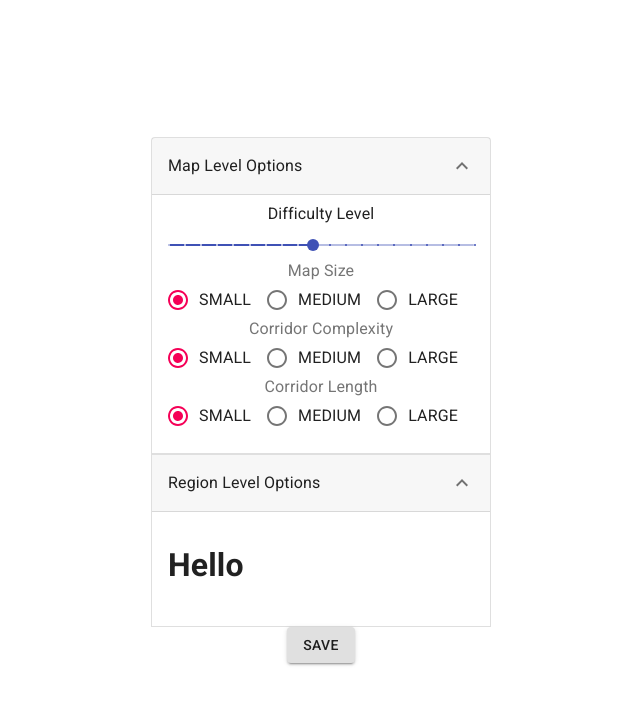
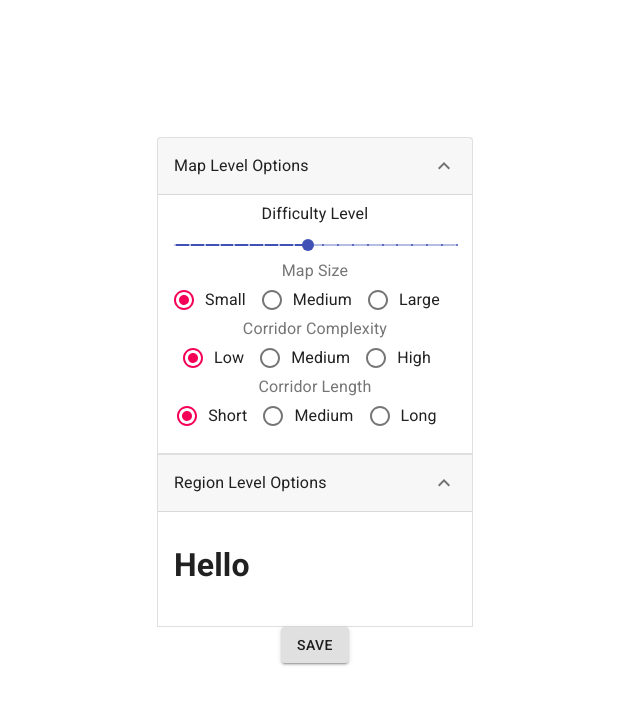
Before and after one commit to software-capstone-team5/dungeon-map-generator, a React (Create React App) app in the folder frontend/: page / in a window 1280 px wide. Shown: the top 704 px of the page, without its empty margins (84-724 px from the left). Built offline with nearby package versions, Linux system fonts and the light colour scheme.

Commit message:
#4 difficultly slider is now a functional component

```diff
--- a/frontend/src/DifficultySlider.tsx
+++ b/frontend/src/DifficultySlider.tsx
@@ -1,46 +1,29 @@
-import React from 'react';
 import {Slider} from '@material-ui/core';
 import {Typography} from '@material-ui/core';
+import {Configuration} from './models/Configuration';
 
 type Props = {
-};
+    onChange: (event: React.ChangeEvent<{}>, value: number | number[]) => void;
+}
 
-type State = {
-    difficultyLevel: number;
-};
-
-class DifficultySlider extends React.Component<Props, State> {
-
-    constructor(props: Props) {
-        super(props);
-        this.state = {difficultyLevel: 10};
-
-        this.handleSliderChange = this.handleSliderChange.bind(this);
-    }
-
-    handleSliderChange(event: any, newValue: any) {
-        this.setState({difficultyLevel: newValue});
-    };
-
-    render() {
-        return (
-            <div>
+function DifficultySlider(props: Props) {
+    return (
+        <div>
             <Typography id="input-slider" gutterBottom>
                 Difficulty Level
             </Typography>
             <Slider
                 aria-labelledby="input-slider"
-                value={this.state.difficultyLevel}
-                onChange={this.handleSliderChange}
+                defaultValue={Configuration.maxDifficulty/2}
+                onChange={props.onChange}
                 valueLabelDisplay="auto"
                 step={1}
                 marks
-                min={1} //TODO: Make a call to get this information
-                max={20}
+                min={Configuration.minDifficulty}
+                max={Configuration.maxDifficulty}
             />
-            </div>
-        );
-    }
+        </div>
+    );
 }
 
 export default DifficultySlider;
--- a/frontend/src/MapLevelConfiguration.tsx
+++ b/frontend/src/MapLevelConfiguration.tsx
@@ -1,27 +1,9 @@
 import React from 'react';
+import { Size } from "./constants/Size";
+import { CorridorComplexity } from "./constants/CorridorComplexity";
+import { CorridorLength } from "./constants/CorridorLength";
 import DifficultySlider from './DifficultySlider';
 import EnumRadio from './EnumRadio';
-
-//TODO: Import
-enum Size {
-	small = "SMALL",
-	medium = "MEDIUM",
-	large = "LARGE"
-}
-
-//TODO: Import
-enum CorridorComplexity {
-	small = "SMALL",
-	medium = "MEDIUM",
-	large = "LARGE"
-}
-
-//TODO: Import
-enum CorridorLength {
-	small = "SMALL",
-	medium = "MEDIUM",
-	large = "LARGE"
-}
 
 type Props = {
 
@@ -46,7 +28,7 @@ class MapLevelConfiguration extends React.Component<Props, State> {
     render() {
         return (
             <div>
-                <DifficultySlider/>
+                <DifficultySlider onChange={()=>console.log()}/>
                 <div><EnumRadio<Size> enum={Size} label="Map Size" onChange={this.handleChange}/></div>
                 <div><EnumRadio<CorridorComplexity> enum={CorridorComplexity} label="Corridor Complexity" onChange={this.handleChange}/></div>
                 <div><EnumRadio<CorridorLength> enum={CorridorLength} label="Corridor Length" onChange={this.handleChange}/></div>
--- a/frontend/src/constants/CorridorComplexity.ts
+++ b/frontend/src/constants/CorridorComplexity.ts
@@ -1,5 +1,5 @@
 export enum CorridorComplexity {
-	low = 'LOW',
-	medium = 'MEDIUM',
-	high = 'HIGH'
+	low = 'Low',
+	medium = 'Medium',
+	high = 'High'
 }
--- a/frontend/src/constants/CorridorLength.ts
+++ b/frontend/src/constants/CorridorLength.ts
@@ -1,5 +1,5 @@
 export enum CorridorLength {
-	short = 'SHORT',
-	medium = 'MEDIUM',
-	long = 'LONG'
+	short = 'Short',
+	medium = 'Medium',
+	long = 'Long'
 }
--- a/frontend/src/constants/Size.ts
+++ b/frontend/src/constants/Size.ts
@@ -1,5 +1,5 @@
 export enum Size {
-	small = 'SMALL',
-	medium = 'MEDIUM',
-	large = 'LARGE'
+	small = 'Small',
+	medium = 'Medium',
+	large = 'Large'
 }
--- a/frontend/src/models/Configuration.ts
+++ b/frontend/src/models/Configuration.ts
@@ -6,8 +6,8 @@ import { CorridorCategory } from "./CorridorCategory";
 import { RoomCategory } from "./RoomCategory";
 
 export class Configuration {
-	static maxDifficulty: number;
-	static minDifficulty: number;
+	static maxDifficulty: number = 20;
+	static minDifficulty: number = 1;
 	name: string;
 	mapSize: Size;
 	corridorComplexity: CorridorComplexity;
--- a/frontend/tsconfig.json
+++ b/frontend/tsconfig.json
@@ -10,7 +10,7 @@
     "skipLibCheck": true,
     "esModuleInterop": true,
     "allowSyntheticDefaultImports": true,
-    "strict": true,
+    "strict": false,
     "forceConsistentCasingInFileNames": true,
     "noFallthroughCasesInSwitch": true,
     "module": "esnext",
```
Also changed, not shown: frontend/src/Configuration.tsx (renamed from frontend/src/Configuration.jsx, +8 -9 lines).
